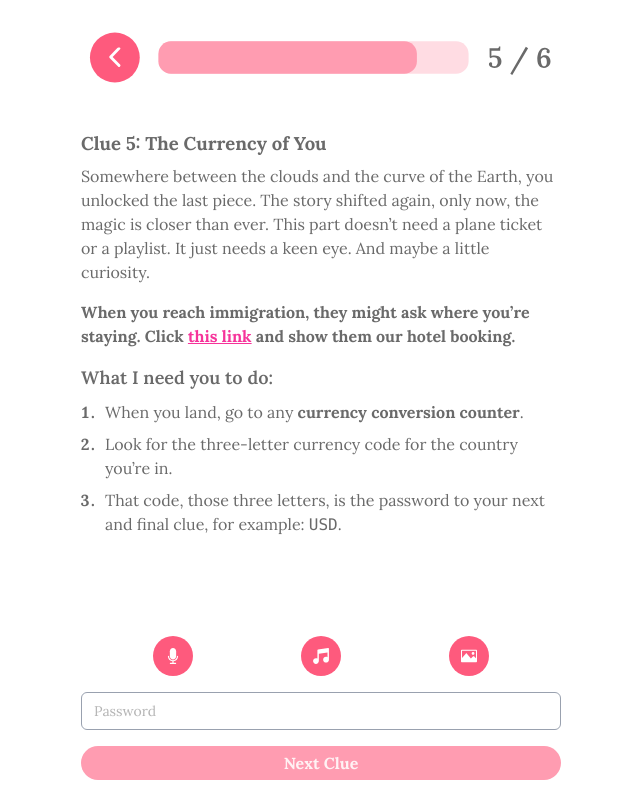
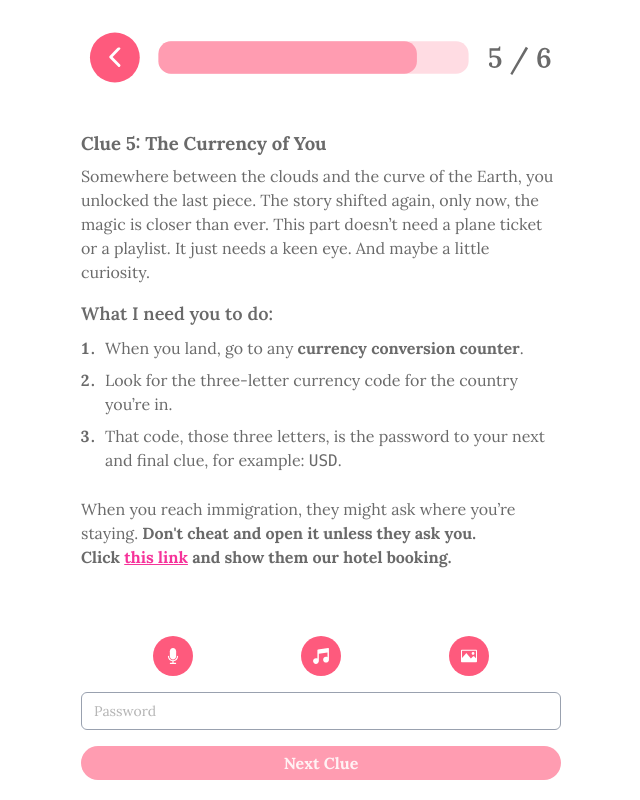
Before and after one commit to KevinMeldau/where-youll-find-me, a React (Vite) app: page /clue5 in a window 1280 px wide. Shown: the whole page, without its empty margins (319-959 px from the left). Built offline with nearby package versions, Linux system fonts and the light colour scheme.

Commit message:
Text edits

```diff
--- a/src/pages/Clue1.tsx
+++ b/src/pages/Clue1.tsx
@@ -28,10 +28,10 @@ const Clue1 = () => {
                   Pack a small bag. Just enough for two days, small enough so you don’t need to check it. Clothes that let you breathe, walk, nap. Layers you can shed if it gets warm. Skip the winter coat, you won’t need it.
                </li>
                <li>
-                  No passport, just ID you can fly with, and a phone charger.
+                  <span className="font-bold">No passport, just ID you can fly with, and a phone charger.</span>
                </li>
                <li>Call a Lyft. Be at the airport by 8:30AM (November 15th).</li>
-               <li>Go to the Delta counter and give them your ID.</li>
+               <li>Go to the Frontier kiosk and print your boarding pass. Your confirmation code is: <span className="font-bold">UK879K</span>.</li>
                <li>Board your flight.</li>
                <li>
                   The password to your next clue (<span className="italic">Shadow Landing</span>) is your flight number, for example: <span className="font-mono">F72456</span>.
--- a/src/pages/Clue3.tsx
+++ b/src/pages/Clue3.tsx
@@ -18,7 +18,7 @@ const Clue3 = () => {
             </h1>
 
             <p className="mb-4">
-               You’re about to take another leap, one that leaves behind the familiar and steps into something wilder, more unknown. This part of the story doesn’t need coordinates. What matters is the direction: forward. You don’t have to see the entire journey, just trust that you’re exactly where you’re meant to be.
+               You’re about to take another leap, one that leaves behind the familiar and steps into something wilder, more unknown. What matters is the direction: forward. You don’t have to see the entire journey, just trust that you’re exactly where you’re meant to be.
             </p>
 
             <h2 className="text-lg font-semibold mb-2">What I need you to do:</h2>
@@ -27,7 +27,7 @@ const Clue3 = () => {
                   Go back to <span className="font-bold">LAX</span>, be there by <span className="font-bold">8:30PM (November 15th).</span>
                </li>
                <li>
-                  When you get there, go to the <span className="font-bold">Delta counter</span> and give them your passport. Board your flight.
+                  When you get there, go to the Delta kiosk and print your boarding pass. Your ticket number is: <span className="font-bold">0062364065840</span>.
                </li>
                <li>
                   <span className="font-bold">Make sure you sign up for wifi for this flight.</span>
--- a/src/pages/Clue5.tsx
+++ b/src/pages/Clue5.tsx
@@ -20,14 +20,6 @@ const Clue5 = () => {
             <p className="mb-4">
                Somewhere between the clouds and the curve of the Earth, you unlocked the last piece. The story shifted again, only now, the magic is closer than ever. This part doesn’t need a plane ticket or a playlist. It just needs a keen eye. And maybe a little curiosity.
             </p>
-            <p className="mb-4 font-bold">
-               When you reach immigration, they might ask where you’re staying.{" "}
-               Click{" "}
-               <a href="/manage-reservation.pdf" target="_blank" rel="noopener noreferrer" className="text-pink-500 underline hover:text-pink-600 transition-colors">
-                  this link
-               </a>{" "}
-               and show them our hotel booking.
-            </p>
             <h2 className="text-lg font-semibold mb-2">What I need you to do:</h2>
             <ol className="list-decimal pl-6 space-y-2 marker:font-bold">
                <li>
@@ -40,6 +32,15 @@ const Clue5 = () => {
                   That code, those three letters, is the password to your next and final clue, for example: <span className="font-mono">USD</span>.
                </li>
             </ol>
+            <br />
+            <p className="mb-4">
+               When you reach immigration, they might ask where you’re staying. <span className="font-bold">Don't cheat and open it unless they ask you.{" "}<br />
+               Click{" "}
+               <a href="/manage-reservation.pdf" target="_blank" rel="noopener noreferrer" className="text-pink-500 underline hover:text-pink-600 transition-colors">
+                  this link
+               </a>{" "}
+               and show them our hotel booking.</span>
+            </p>
          </div>
          <Clue5Footer />
       </div>
--- a/src/pages/P1Intro.tsx
+++ b/src/pages/P1Intro.tsx
@@ -27,8 +27,8 @@ const P1Intro = () => {
             </p>
             <p>
                You’re not going to work today, I’ve been speaking to Hannah about this for months. Take a
-               breath. Let the noise fall away. Then jump in, heart first. I will not reply to your
-               messages, not yet anyway. But I’m here. In every word. This is real. It’s happening. And it’s all for
+               breath. Let the noise fall away. Then jump in, heart first. <span className="font-bold">I will not reply to your
+               messages, not yet anyway.</span> But I’m here. In every word. This is real. It’s happening. And it’s all for
                you.
             </p>
          </div>
```
Also changed, not shown: 1 other file (tests, documents, lock files or other folders).
